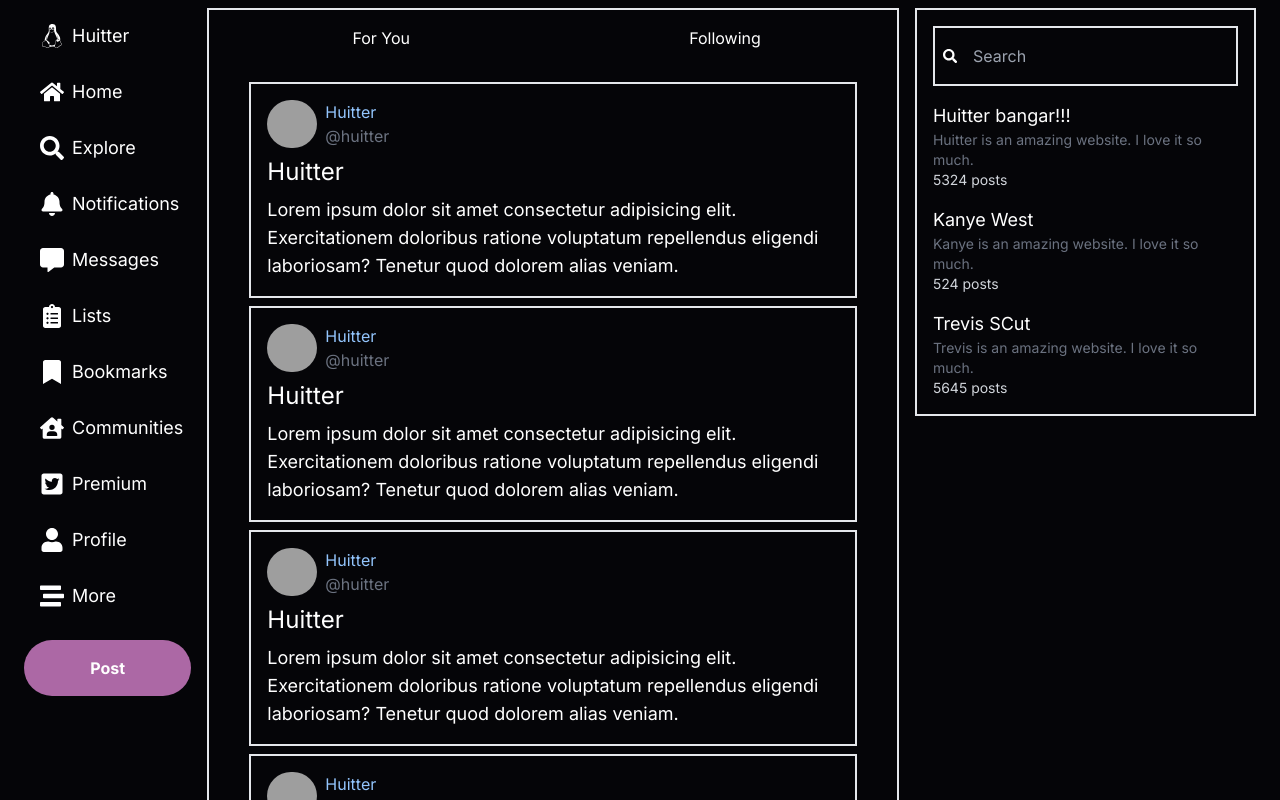
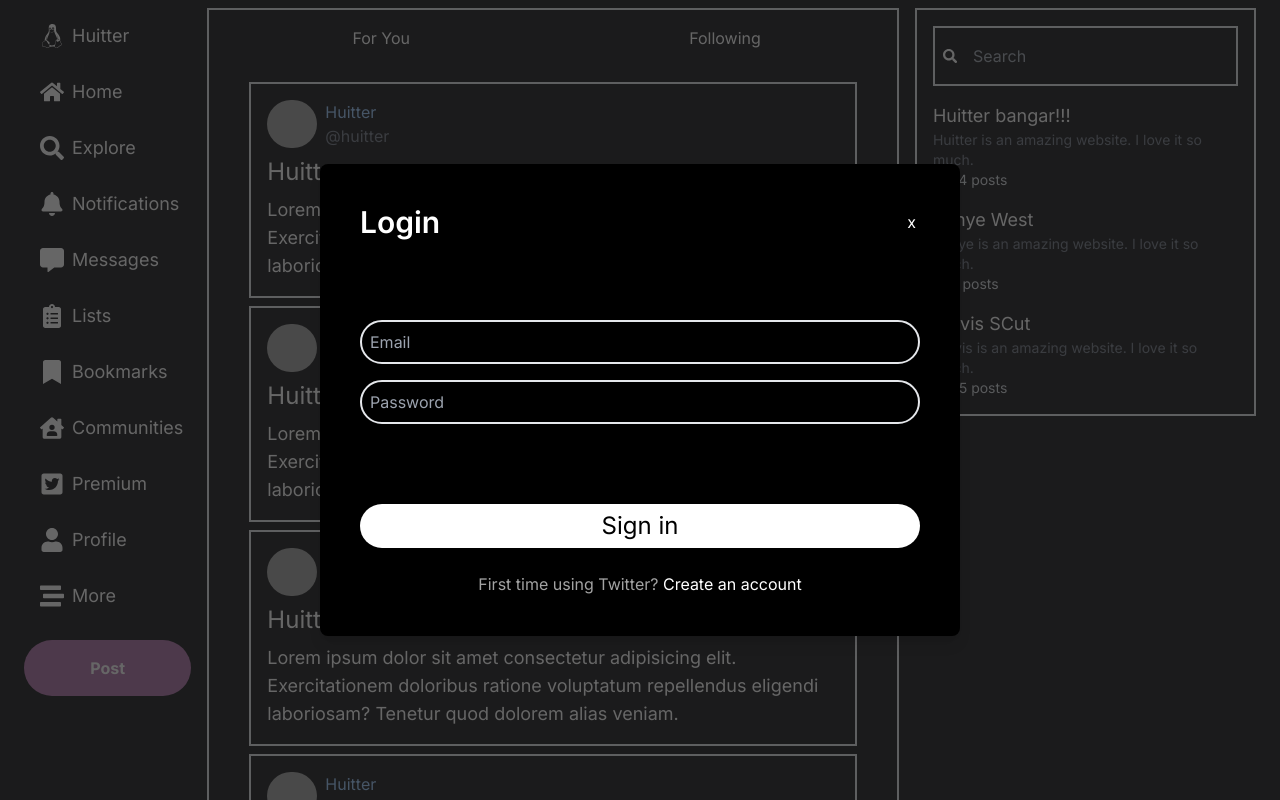
Before and after one commit to Domukas1337/next-app, a Next.js app: page / in a window 1280 px wide. Shown: the top 800 px of the page. Built offline with nearby package versions, Linux system fonts and the light colour scheme; grey boxes are pictures that could not be loaded.

Commit message:
fixed login menu

```diff
--- a/src/app/Modals/LoginModal.tsx
+++ b/src/app/Modals/LoginModal.tsx
@@ -2,8 +2,11 @@
 import { useCallback, useState } from "react";
 import Input from "../Login/input";
 import LoginMenu from "../Login/LoginMenu";
+import useLoginModal from "../../../hooks/useLoginModal";
 
 const LoginModal = () => {
+
+  const loginModal = useLoginModal();
 
     const [email, setEmail] = useState('');
     const [password, setPassword] = useState('');
@@ -15,7 +18,7 @@
       setIsLoading(true);
 
 
-      LoginModal.onClose();
+      loginModal.onClose();
     } catch (error) {
       console.log(error)
     } finally {
@@ -24,10 +27,9 @@
   }, [email, password, LoginModal]);
 
   const onToggle = useCallback(() => {
-    if (isLoading) {
-        return;
-    }
-  }, []);
+    loginModal.onClose();
+    loginModal.onOpen();
+  }, [LoginModal])
 
   const bodyContent = (
     <div className="flex flex-col gap-4">
@@ -65,10 +67,10 @@
   return (
     <LoginMenu
       disabled={isLoading}
-      isOpen={LoginMenu.isOpen}
+      isOpen={loginModal.isOpen}
       title="Login"
       actionLabel="Sign in"
-      onClose={LoginMenu.onClose}
+      onClose={loginModal.onClose}
       onSubmit={onSubmit}
       body={bodyContent}
       footer={footerContent}
```
